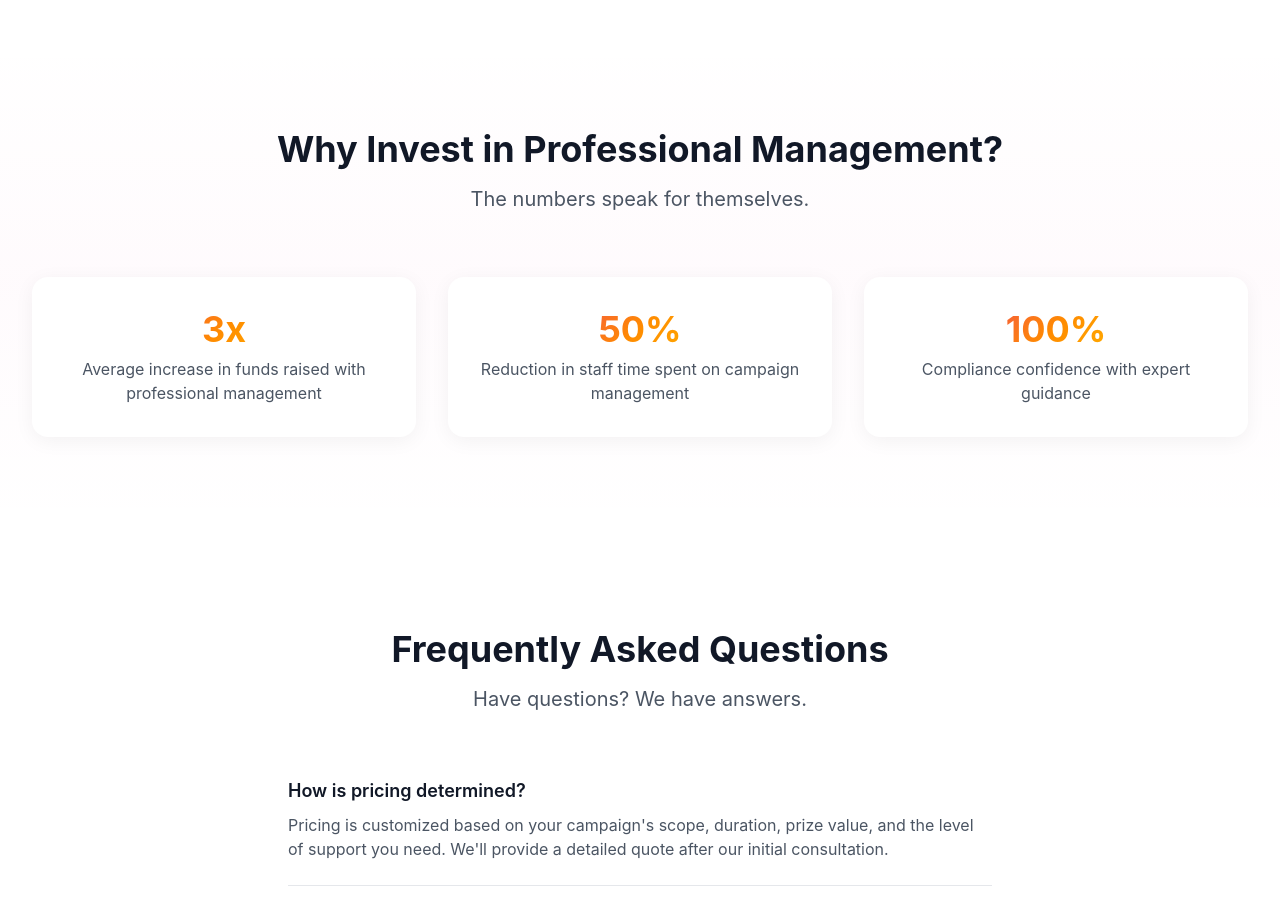
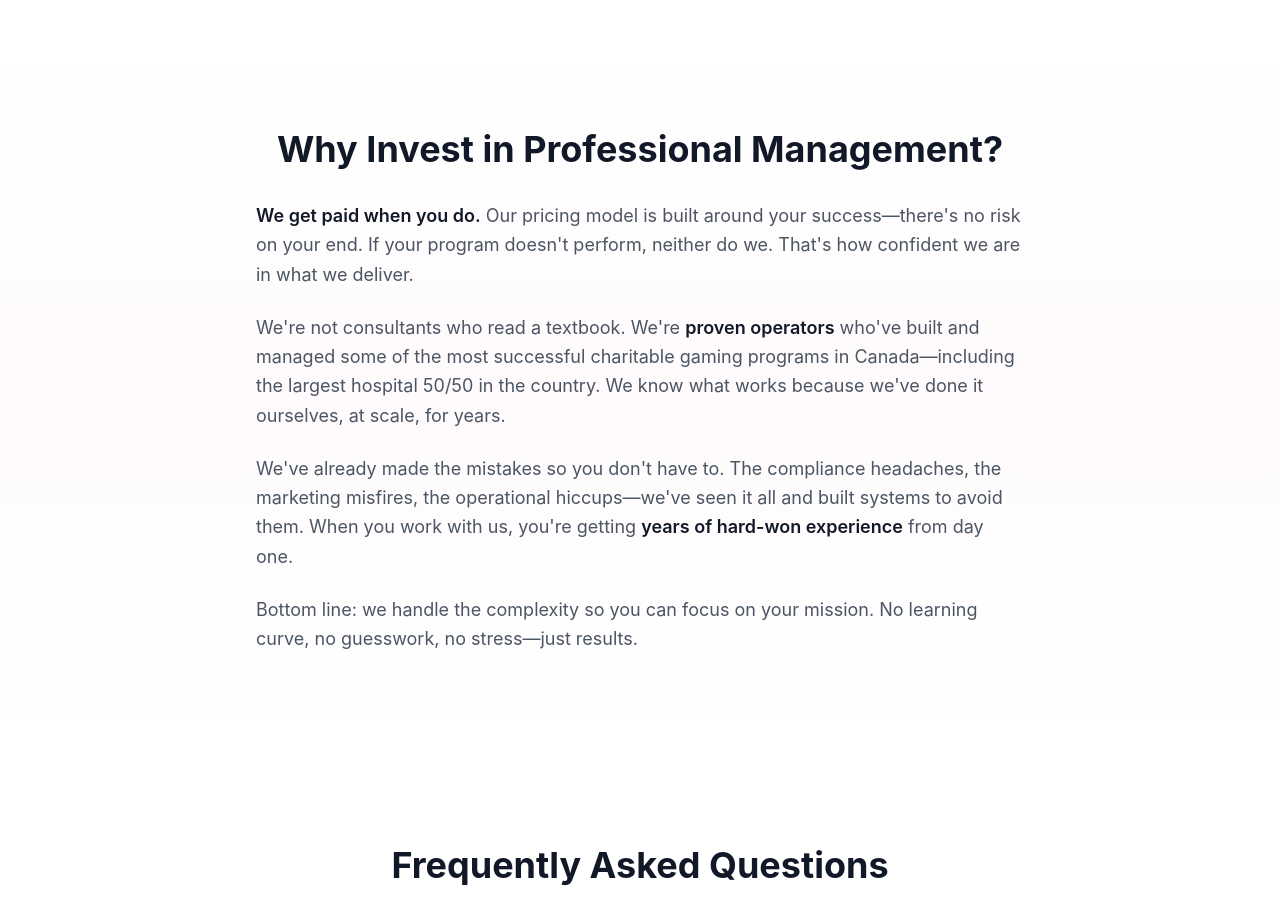
Before and after one commit to launchpadsolutionsdev/consultingwebsite, a Next.js app: page /pricing in a window 1280 px wide. Shown: the part 1440-2345 px from the top of the page. Built offline with nearby package versions, Linux system fonts and the light colour scheme.

Commit message:
Update pricing page value proposition section
- Replace stats cards with compelling writeup
- Highlight "we get paid when you do" model
- Emphasize proven expertise and experience
- Focus on zero risk and handling headaches

https://claude.ai/code/session_012DsmTG9bnpmJ8E1XjXLuU2

```diff
--- a/src/app/pricing/page.tsx
+++ b/src/app/pricing/page.tsx
@@ -176,26 +176,27 @@ export default function PricingPage() {
       {/* Value Proposition */}
       <section className="py-24 section-gradient">
         <div className="max-w-7xl mx-auto px-6 lg:px-8">
-          <div className="text-center mb-16">
-            <h2 className="text-3xl md:text-4xl font-bold text-gray-900 mb-4">
+          <div className="max-w-3xl mx-auto">
+            <h2 className="text-3xl md:text-4xl font-bold text-gray-900 mb-8 text-center">
               Why Invest in Professional Management?
             </h2>
-            <p className="text-xl text-gray-600 max-w-2xl mx-auto">
-              The numbers speak for themselves.
-            </p>
-          </div>
-          <div className="grid md:grid-cols-3 gap-8">
-            <div className="card text-center">
-              <div className="text-4xl font-bold gradient-text mb-2">3x</div>
-              <p className="text-gray-600">Average increase in funds raised with professional management</p>
-            </div>
-            <div className="card text-center">
-              <div className="text-4xl font-bold gradient-text mb-2">50%</div>
-              <p className="text-gray-600">Reduction in staff time spent on campaign management</p>
-            </div>
-            <div className="card text-center">
-              <div className="text-4xl font-bold gradient-text mb-2">100%</div>
-              <p className="text-gray-600">Compliance confidence with expert guidance</p>
+
+            <div className="space-y-6 text-lg text-gray-600 leading-relaxed">
+              <p>
+                <span className="font-semibold text-gray-900">We get paid when you do.</span> Our pricing model is built around your success—there&apos;s no risk on your end. If your program doesn&apos;t perform, neither do we. That&apos;s how confident we are in what we deliver.
+              </p>
+
+              <p>
+                We&apos;re not consultants who read a textbook. We&apos;re <span className="font-semibold text-gray-900">proven operators</span> who&apos;ve built and managed some of the most successful charitable gaming programs in Canada—including the largest hospital 50/50 in the country. We know what works because we&apos;ve done it ourselves, at scale, for years.
+              </p>
+
+              <p>
+                We&apos;ve already made the mistakes so you don&apos;t have to. The compliance headaches, the marketing misfires, the operational hiccups—we&apos;ve seen it all and built systems to avoid them. When you work with us, you&apos;re getting <span className="font-semibold text-gray-900">years of hard-won experience</span> from day one.
+              </p>
+
+              <p>
+                Bottom line: we handle the complexity so you can focus on your mission. No learning curve, no guesswork, no stress—just results.
+              </p>
             </div>
           </div>
         </div>
```
